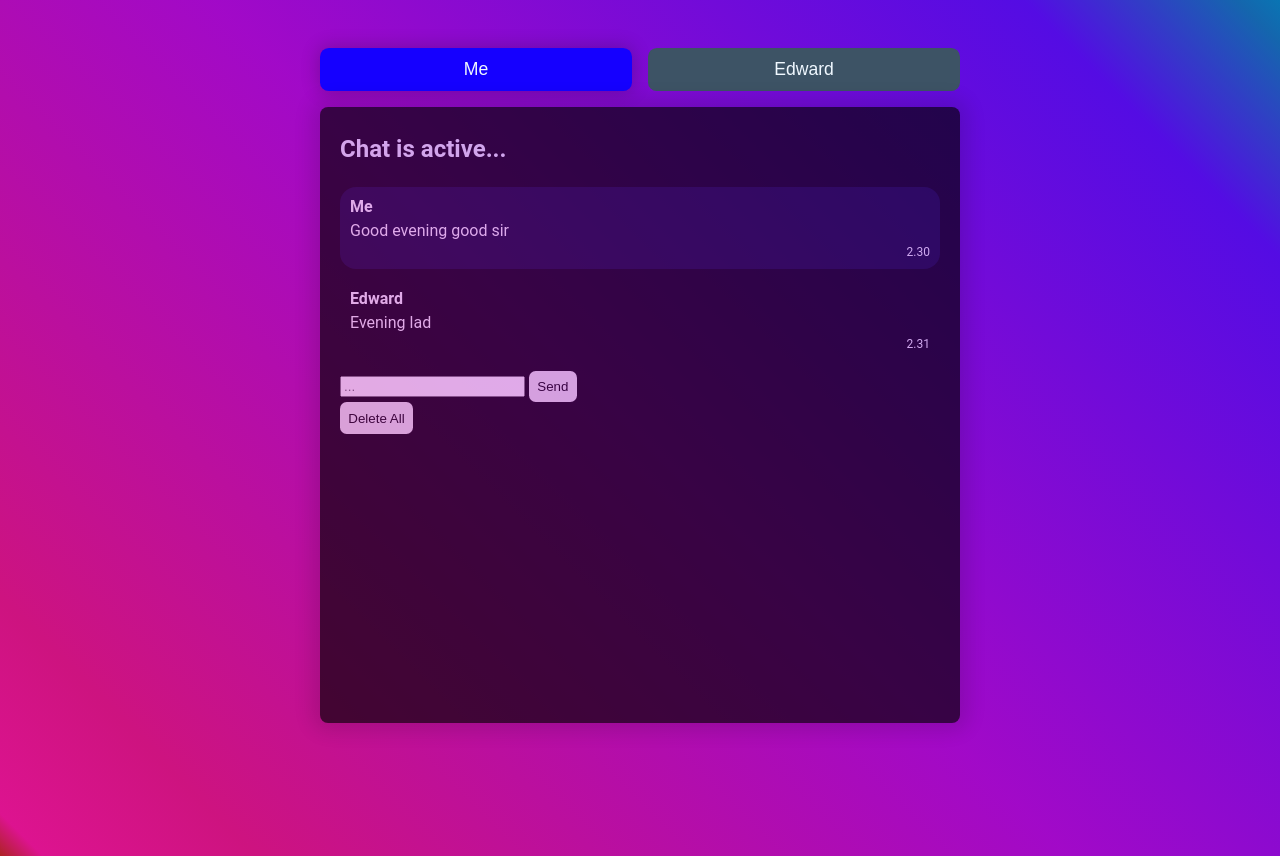
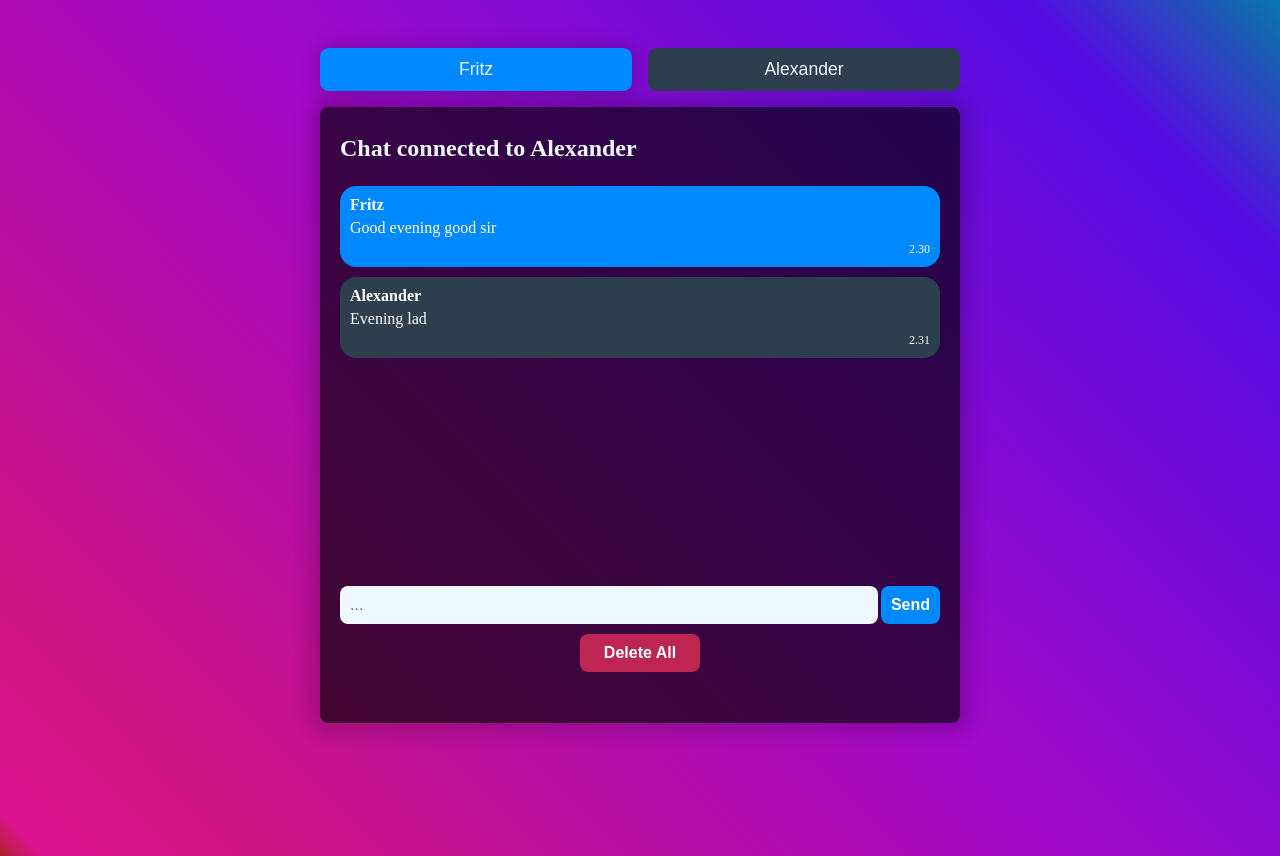
Before and after one commit to fadhlanharashta/chat-only-frontend, a plain HTML site: page chat/index.html in a window 1280 px wide. Drawn offline with Linux system fonts and the light colour scheme.

Commit message:
Add files via upload

```diff
--- a/chat/app.js
+++ b/chat/app.js
@@ -0,0 +1,53 @@
+const fritzSelectorBtn = document.querySelector('#Fritz-selector')
+const alexanderSelectorBtn = document.querySelector('#Alexander-selector')
+const chatHeader = document.querySelector('.chat-header')
+const chatMessages = document.querySelector('.chat-header')
+const chatInputForm = document.querySelector('.chat-input-form')
+const chatInput = document.querySelector('.chat-input')
+const clearChatBtn = document.querySelector('.clear-button')
+
+const createChatMessageElement = (message) => `
+    <div class="message ${message.sender === 'Fritz' ? 'blue-bg' : 'gray-bg'}">
+        <div class="sender">${message.sender}</div>
+        <div class="message-text">${message.text}</div>
+        <div class="message-timestamp">${message.timestamp}</div>
+    </div>
+`
+
+let messageSender = 'Fritz'
+
+const updateMessageSender = (name) => {
+    messageSender = name
+    chatInput.placeholder = `...`
+    if (name === 'Fritz'){
+        chatHeader.innerText = `Chat connected to Alexander`
+        fritzSelectorBtn.classList.add('active-person')
+        alexanderSelectorBtn.classList.remove('active-person')
+    }
+    if (name === 'Alexander'){
+        chatHeader.innerText = `Chat connected to Fritz`
+        alexanderSelectorBtn.classList.add('active-person')
+        fritzSelectorBtn.classList.remove('active-person')
+    }
+
+    chatInput.focus()
+}
+
+fritzSelectorBtn.onclick = () =>updateMessageSender('Fritz')
+alexanderSelectorBtn.onclick = () =>updateMessageSender('Alexander')
+
+const sendMessage = (e) => {
+    e.preventDefault();
+
+    const timestamp = new Date().toLocaleString('en-US', { hour: 'numeric', minute: 'numeric', hour12: true });
+    const message = {
+        sender: messageSender,
+        text: chatInput.value,
+        timestamp,
+    };
+
+    chatMessages.insertAdjacentHTML('beforeend', createChatMessageElement(message));
+    chatInput.value = ''; // Clear the input field after sending the message
+};
+
+chatInputForm.addEventListener('submit',sendMessage)
--- a/chat/index.html
+++ b/chat/index.html
@@ -8,27 +8,31 @@
 </head>
 <body>
     <div class="person-selector">
-        <button class="button person-selector-button active-person" id="me-selector">Me</button>
-        <button class="button person-selector-button" id="Edward-selector">Edward</button>
+        <button class="button person-selector-button active-person" id="Fritz-selector">Fritz</button>
+        <button class="button person-selector-button" id="Alexander-selector">Alexander</button>
     </div>
+    <!-- Add the background container -->
+    <div class="chat-container-background">
         <div class="chat-container">
-        <h2 class="chat-header">Chat is active...</h2>
+            <h2 class="chat-header">Chat connected to Alexander</h2>
             <div class="chat-messages">
                 <div class="message blue-bg">
-                <div class="sender">Me</div>
+                    <div class="sender">Fritz</div>
                     <div class="message-text">Good evening good sir</div>
                     <div class="timestamp">2.30</div>
                 </div>
                 <div class="message gray-bg">
-                <div class="sender">Edward</div>
+                    <div class="sender">Alexander</div>
                     <div class="message-text">Evening lad</div>
                     <div class="timestamp">2.31</div>
+                </div>
+                <!-- More chat messages go here -->
             </div>
             <form class="chat-input-form">
                 <input type="text" class="chat-input" required placeholder="..."/>
                 <button type="submit" class="button send-button">Send</button>
             </form>
-            <button class="button" class="clear-button">Delete All</button>
+            <button class="button clear-button">Delete All</button>
         </div>
     </div>
     <script src="app.js"></script>
--- a/chat/style.css
+++ b/chat/style.css
@@ -37,27 +37,40 @@ body {
 
 .person-selector-button {
     min-width: 100%;
-    background-color: #3d5365;
+    background-color: #2d3f4e;
     justify-content: center;
     color: aliceblue;
     font-size: 1.1em;
 }
 
 .active-person{
-    background: rgb(21, 0, 255);
+    background: rgb(0, 136, 255);
     box-shadow: 0 0 1em 0.1em #00000033;
 }
 
-.chat-container {
-    background-color: black;
-    font-family: 'Roboto', sans-serif;
+.chat-container-background {
+    background-color: rgba(0, 0, 0, 0.65); /* Set the desired opacity */
     border-radius: 0.5em;
     padding: 0.5em 1.25em;
     margin: auto;
     max-width: 37.5em;
     height: 37.5em;
     box-shadow: 0 0 1.25em 0.5em #00000033;
-    opacity: 0.65;
+}
+
+/* Remove height: 100%; property from .chat-container */
+.chat-container {
+    position: relative;
+}
+
+.chat-header,
+.chat-messages,
+.message,
+.sender,
+.message-text,
+.timestamp {
+    position: relative;
+    z-index: 1; /* Place the child elements above the background container */
 }
 
 
@@ -106,5 +119,44 @@ body {
 }
 
 .blue-bg{
-    background-color: rgb(11, 9, 40);
+    background-color: rgb(0, 136, 255);
 }
+
+.gray-bg{
+    background-color: #2d3f4e;
+}
+
+.chat-input-form{
+    display: flex;
+    align-items: center;
+    margin-top: 2em;
+}
+
+.chat-input{
+    padding: 0.625em;
+    border: none;
+    border-radius: 0.5em;
+    background-color: aliceblue;
+    color: black;
+    font-size: 1em;
+    flex-grow: 1;
+}
+
+.send-button{
+    background-color: rgb(0, 136, 255);
+    color: white;
+    font-size: 1em;
+    font-weight: bold;
+    margin-left: 0.2em;
+}
+
+.clear-button{
+    display: block;
+    margin: 0.25em auto;
+    background-color: rgb(190, 37, 83);
+    color: white;
+    margin-top: 0.625em;
+    font-size: 1em;
+    min-width: 20%;
+    font-weight: bold;
+}
```
Lines whose indentation alone changed are shown as unchanged.
